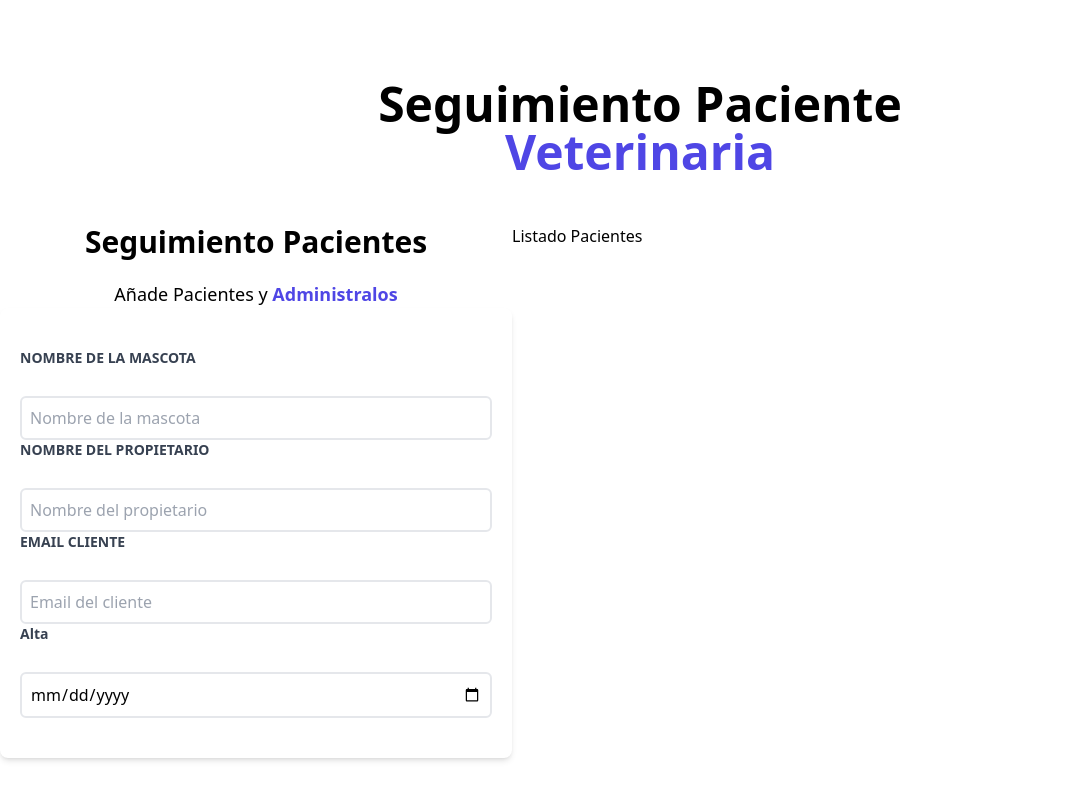
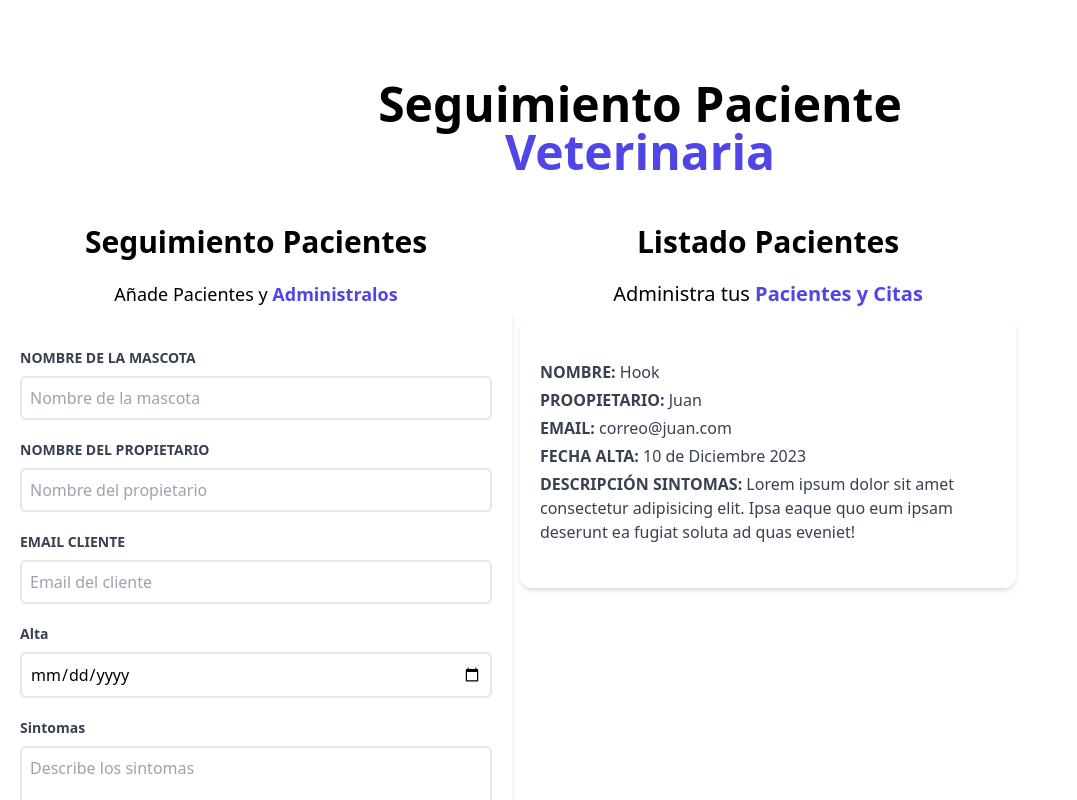
Before and after one commit to soyReynald/doctors, a React (Vite) app in the folder app/: page / in a window 1280 px wide. Shown: the top 800 px of the page, without its empty margins (0-1077 px from the left). Built offline with nearby package versions, Linux system fonts and the light colour scheme.

Commit message:
[U] Last updates to the interface

```diff
--- a/app/src/components/Formulario.jsx
+++ b/app/src/components/Formulario.jsx
@@ -11,9 +11,9 @@ const Formulario = () => {
                 <span className="text-indigo-600 font-bold">Administralos</span>
             </p>
 
-            <form className="bg-white shadow-md rounded-lg py-10 px-5">
-                <div>
-                    <label htmlFor="mascota" className="block text-gray-700 text-sm font-bold mb-5">
+            <form className="bg-white shadow-md rounded-lg py-10 px-5 mb-10">
+                <div className="mb-5">
+                    <label htmlFor="mascota" className="block text-gray-700 text-sm font-bold">
                         NOMBRE DE LA MASCOTA
                     </label>
                     <input
@@ -23,8 +23,8 @@ const Formulario = () => {
                         className="border-2 w-full p-2 mt-2 placeholder-gray-400 rounded-md"
                     />
                 </div>
-                <div>
-                    <label htmlFor="propietario" className="block text-gray-700 text-sm font-bold mb-5">
+                <div className="mb-5">
+                    <label htmlFor="propietario" className="block text-gray-700 text-sm font-bold">
                         NOMBRE DEL PROPIETARIO
                     </label>
                     <input
@@ -34,8 +34,8 @@ const Formulario = () => {
                         className="border-2 w-full p-2 mt-2 placeholder-gray-400 rounded-md"
                     />
                 </div>
-                <div>
-                    <label htmlFor="email" className="block text-gray-700 text-sm font-bold mb-5">
+                <div className="mb-5">
+                    <label htmlFor="email" className="block text-gray-700 text-sm font-bold">
                         EMAIL CLIENTE
                     </label>
                     <input
@@ -45,8 +45,8 @@ const Formulario = () => {
                         className="border-2 w-full p-2 mt-2 placeholder-gray-400 rounded-md"
                     />
                 </div>
-                <div>
-                    <label htmlFor="alta" className="block text-gray-700 text-sm font-bold mb-5">
+                <div className="mb-5">
+                    <label htmlFor="alta" className="block text-gray-700 text-sm font-bold">
                         Alta
                     </label>
                     <input
@@ -55,6 +55,18 @@ const Formulario = () => {
                         className="border-2 w-full p-2 mt-2 placeholder-gray-400 rounded-md"
                     />
                 </div>
+                <div className="mb-5">
+                    <label htmlFor="sintomas" className="block text-gray-700 text-sm font-bold">
+                        Sintomas
+                    </label>
+                    <textarea
+                        id="sintomas"
+                        className="border-2 w-full p-2 mt-2 placeholder-gray-400 rounded-md"
+                        placeholder="Describe los sintomas"
+                    />
+                </div>
+
+                <input type="submit" className="bg-indigo-600 w-full p-3 text-white uppercase font-bold hover:bg-indigo-700 cursor-pointer transition-all" value="Agregar Paciente" />
             </form>
         </div>
     );
--- a/app/src/components/ListadoPacientes.jsx
+++ b/app/src/components/ListadoPacientes.jsx
@@ -1,9 +1,15 @@
 import React from "react";
+import Paciente from "./Paciente";
 
 const ListadoPacientes = () => {
     return (
-        <div className="md:w-1/2 lg:w-2/5">
-            <h2>Listado Pacientes</h2>
+        <div className="md:w-1/2 lg:w-2/5 md:h-screen overflow-y-scroll">
+            <h2 className="font-black text-3xl text-center">Listado Pacientes</h2>
+            <p className="text-xl mt-5 text-center">Administra tus {''}
+            <span className="text-indigo-600 font-bold">Pacientes y Citas</span>
+            </p>
+
+            <Paciente />
         </div>
     );
 };
--- /dev/null
+++ b/app/src/components/Paciente.jsx
@@ -0,0 +1,37 @@
+import React from "react";
+
+const Paciente = () => {
+  return (
+    <div className="m-2 bg-white shadow-md px-5 py-10 rounded-xl">
+      <p className="font-bold md-3 text-gray-700 uppercase my-1">
+        Nombre: {""}
+        <span className="font-normal normal-case">Hook</span>
+      </p>
+
+      <p className="font-bold md-3 text-gray-700 uppercase my-1">
+        Proopietario: {""}
+        <span className="font-normal normal-case">Juan</span>
+      </p>
+
+      <p className="font-bold md-3 text-gray-700 uppercase my-1">
+        Email: {""}
+        <span className="font-normal normal-case">correo@juan.com</span>
+      </p>
+
+      <p className="font-bold md-3 text-gray-700 uppercase my-1">
+        Fecha Alta: {""}
+        <span className="font-normal normal-case">10 de Diciembre 2023</span>
+      </p>
+
+      <p className="font-bold md-3 text-gray-700 uppercase my-1">
+        Descripción Sintomas: {""}
+        <span className="font-normal normal-case">
+          Lorem ipsum dolor sit amet consectetur adipisicing elit. Ipsa eaque
+          quo eum ipsam deserunt ea fugiat soluta ad quas eveniet!
+        </span>
+      </p>
+    </div>
+  );
+};
+
+export default Paciente;
```
